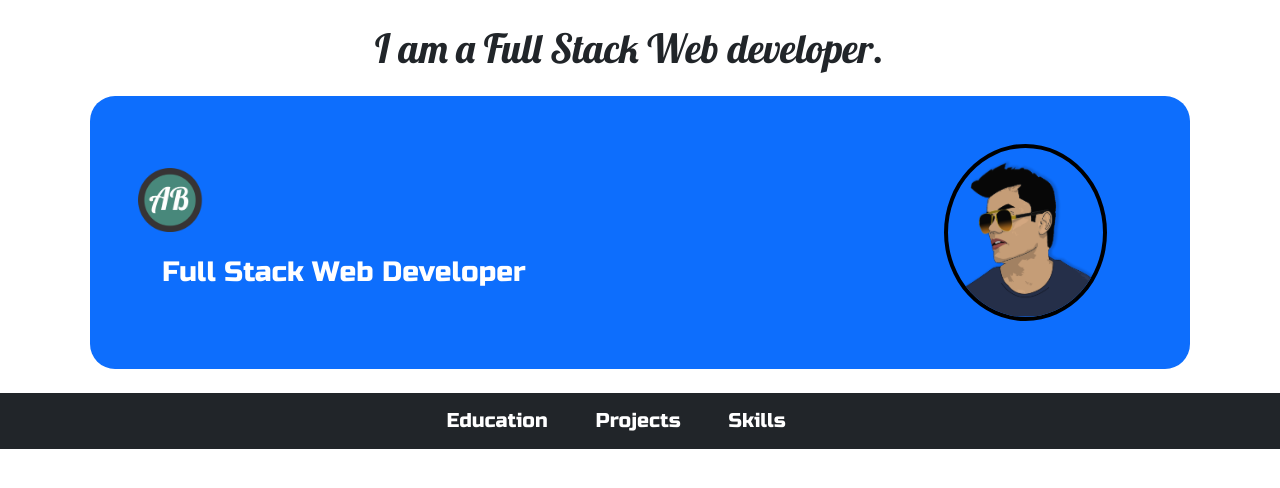
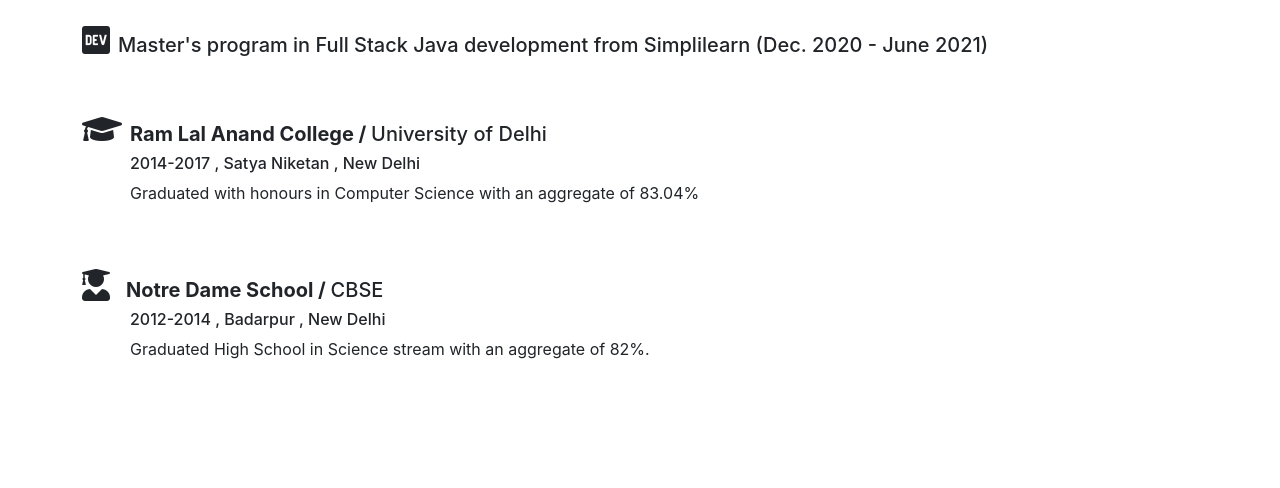
Before and after one commit to AjayBisht19/Portfolio, a React (Create React App) app: page /education in a window 1280 px wide. Shown: the top 488 px of the page. Built offline with nearby package versions, Linux system fonts and the light colour scheme.

Commit message:
a simple home page with a dockerfile

```diff
--- a/src/App.js
+++ b/src/App.js
@@ -8,15 +8,17 @@ import Skills from "./components/Skills/Skills.jsx";
 import Animate from "./components/Animate/Animate.jsx";
 
 import "./App.css";
+import Home from "./components/Home/Home.jsx";
 
 function App() {
   return (
     <>
-      <Animate />
+      {/* <Animate />
       <Header />
-      <Navbar /> <br />
+      <Navbar /> <br /> */}
       <Switch>
-        <Route exact path="/" component={Education} />
+        <Route exact path="/" component={Home} />
+        <Route exact path="/education" component={Education} />
         <Route exact path="/projects" component={Projects} />
         <Route exact path="/skills" component={Skills} />
       </Switch>
--- a/src/components/Education/Education.jsx
+++ b/src/components/Education/Education.jsx
@@ -6,8 +6,8 @@ export default function Education() {
       <div className=" d-flex align-items-baseline">
         <i className="fab fa-dev fa-2x"></i>
         <h5 className="ms-2 ">
-          Pursuing Post Graduate program in Full Stack Java development from
-          Simplilearn (Dec. 2020 - present)
+          Master's program in Full Stack Java development from
+          Simplilearn (Dec. 2020 - June 2021)
         </h5>
       </div>
       <br />
--- a/src/components/Navbar/Navbar.jsx
+++ b/src/components/Navbar/Navbar.jsx
@@ -11,7 +11,7 @@ export default function Navbar() {
             id="navbarNavAltMarkup"
           >
             <div className="navbar-nav">
-              <NavLink to="/" className="navbar-brand me-5 ">
+              <NavLink to="/education" className="navbar-brand me-5 ">
                 Education
               </NavLink>
 
```
